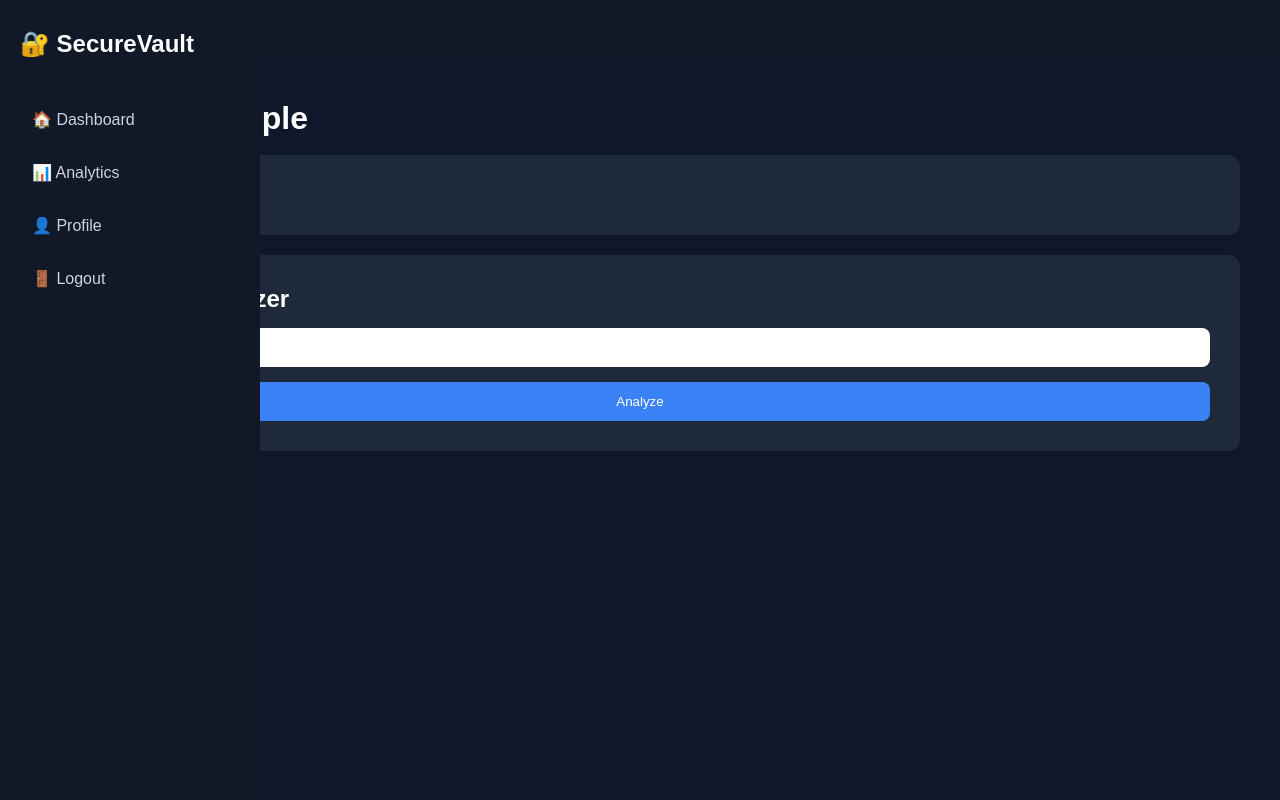
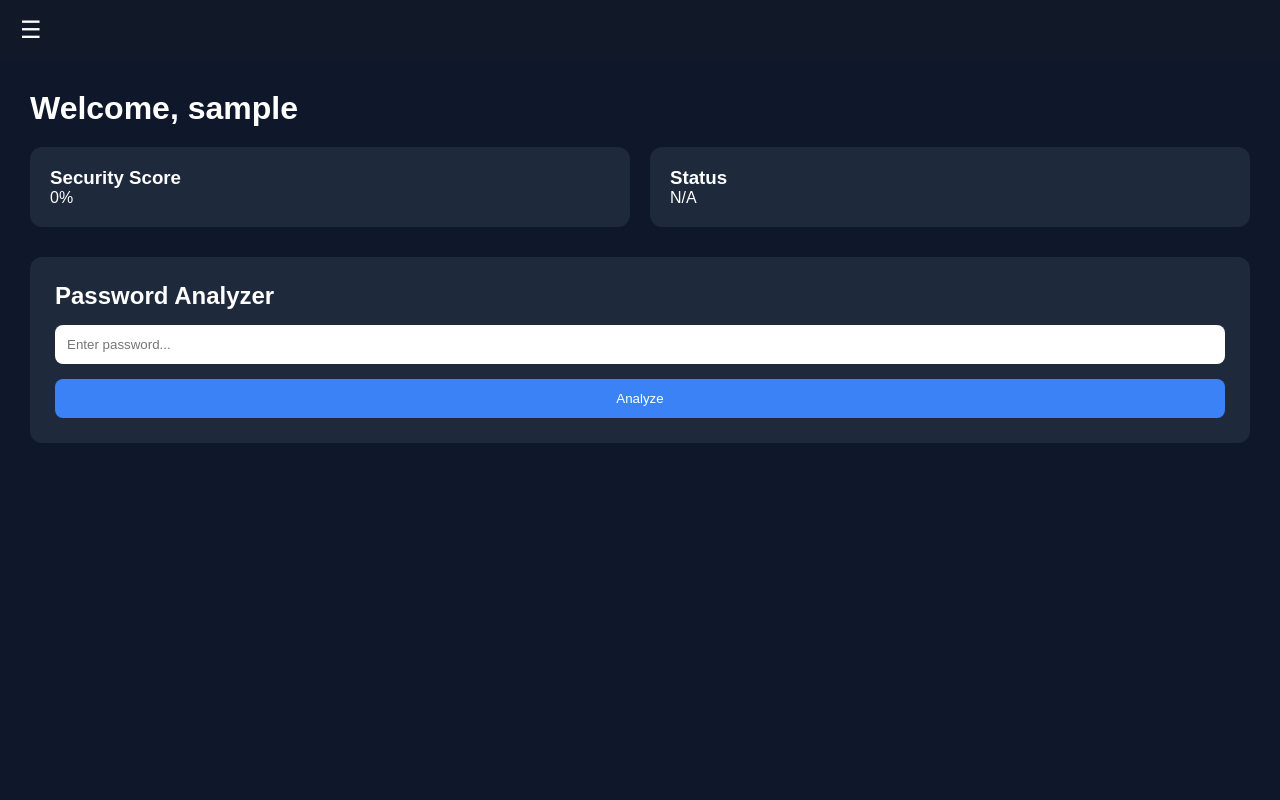
Before and after one commit to Sajeed191/password-strength-analyzer, a Flask app: page /dashboard in a window 1280 px wide. Run offline with Flask 3, Linux system fonts and the light colour scheme; the visitor is signed in with stand-in values (Sample User, id 1).

Commit message:
Update dashboard.html

```diff
--- a/templates/dashboard.html
+++ b/templates/dashboard.html
@@ -16,9 +16,10 @@
 body{
     background:#0f172a;
     color:white;
+    overflow-x:hidden;
 }
 
-/* TOP BAR */
+/* TOPBAR */
 .topbar{
     height:60px;
     background:#111827;
@@ -32,11 +33,11 @@ body{
     cursor:pointer;
 }
 
-/* SIDEBAR */
+/* SIDEBAR (Hidden by default on ALL devices) */
 .sidebar{
     position:fixed;
+    top:0;
     left:-260px;
-    top:0;
     width:260px;
     height:100vh;
     background:#111827;
@@ -78,7 +79,7 @@ body{
     background:rgba(0,0,0,0.6);
     opacity:0;
     visibility:hidden;
-    transition:0.4s;
+    transition:0.3s;
     z-index:1000;
 }
 
@@ -89,35 +90,26 @@ body{
 
 /* MAIN CONTENT */
 .main{
-    padding:40px;
+    padding:30px;
 }
 
-/* PAGE SECTIONS */
-.page{
-    display:none;
-    animation:fadeIn 0.4s ease;
+.cards{
+    display:grid;
+    grid-template-columns:repeat(auto-fit, minmax(250px,1fr));
+    gap:20px;
+    margin-top:20px;
 }
 
-.page.active{
-    display:block;
-}
-
-@keyframes fadeIn{
-    from{opacity:0;}
-    to{opacity:1;}
-}
-
-/* CARDS */
 .card{
     background:#1e293b;
     padding:20px;
     border-radius:12px;
-    margin-bottom:20px;
 }
 
 .analyzer{
+    margin-top:30px;
     background:#1e293b;
-    padding:30px;
+    padding:25px;
     border-radius:12px;
 }
 
@@ -139,36 +131,12 @@ button{
     color:white;
     cursor:pointer;
 }
-
-.progress-bar{
-    margin-top:20px;
-    height:12px;
-    background:#334155;
-    border-radius:10px;
-    overflow:hidden;
-}
-
-.progress-fill{
-    height:100%;
-    width:{{ percentage if percentage else 0 }}%;
-    background:#22c55e;
-    transition:0.5s ease;
-}
-
-/* DESKTOP */
-@media(min-width:768px){
-    .sidebar{
-        left:0;
-    }
-    .overlay{
-        display:none;
-    }
-}
 </style>
 </head>
 
 <body>
 
+<!-- TOPBAR -->
 <div class="topbar">
     <div class="menu-btn" onclick="openSidebar()">☰</div>
 </div>
@@ -177,85 +145,39 @@ button{
 <div class="sidebar" id="sidebar">
     <h2>🔐 SecureVault</h2>
 
-    <a href="#" onclick="showPage('dashboard')">🏠 Dashboard</a>
-    <a href="#" onclick="showPage('analytics')">📊 Analytics</a>
-    <a href="#" onclick="showPage('profile')">👤 Profile</a>
+    <a href="#" onclick="closeSidebar()">🏠 Dashboard</a>
+    <a href="#" onclick="closeSidebar()">📊 Analytics</a>
+    <a href="#" onclick="closeSidebar()">👤 Profile</a>
     <a href="/logout">🚪 Logout</a>
 </div>
 
+<!-- OVERLAY -->
 <div class="overlay" id="overlay" onclick="closeSidebar()"></div>
 
-<!-- MAIN -->
+<!-- MAIN CONTENT -->
 <div class="main">
+    <h1>Welcome, {{ current_user.username }}</h1>
 
-    <!-- DASHBOARD PAGE -->
-    <div id="dashboard" class="page active">
-        <h1>Welcome, {{ current_user.username }}</h1>
-        <br>
-
+    <div class="cards">
         <div class="card">
             <h3>Security Score</h3>
             <p>{{ percentage if percentage else 0 }}%</p>
         </div>
 
-        <div class="analyzer">
-            <h2>Password Analyzer</h2>
-
-            <form method="POST">
-                <input type="text" name="password" placeholder="Enter password..." required>
-                <button type="submit">Analyze</button>
-            </form>
-
-            {% if percentage %}
-            <div class="progress-bar">
-                <div class="progress-fill"></div>
-            </div>
-            {% endif %}
+        <div class="card">
+            <h3>Status</h3>
+            <p>{{ strength if strength else "N/A" }}</p>
         </div>
     </div>
 
-    <!-- ANALYTICS PAGE -->
-    <div id="analytics" class="page">
-        <h1>📊 Analytics</h1>
-        <br>
+    <div class="analyzer">
+        <h2>Password Analyzer</h2>
 
-        <div class="card">
-            <h3>Total Passwords Checked</h3>
-            <p>25</p>
-        </div>
-
-        <div class="card">
-            <h3>Strong Passwords</h3>
-            <p>18</p>
-        </div>
-
-        <div class="card">
-            <h3>Weak Passwords</h3>
-            <p>7</p>
-        </div>
+        <form method="POST">
+            <input type="text" name="password" placeholder="Enter password..." required>
+            <button type="submit">Analyze</button>
+        </form>
     </div>
-
-    <!-- PROFILE PAGE -->
-    <div id="profile" class="page">
-        <h1>👤 Profile</h1>
-        <br>
-
-        <div class="card">
-            <h3>Username</h3>
-            <p>{{ current_user.username }}</p>
-        </div>
-
-        <div class="card">
-            <h3>Email</h3>
-            <p>user@example.com</p>
-        </div>
-
-        <div class="card">
-            <h3>Account Status</h3>
-            <p>Active</p>
-        </div>
-    </div>
-
 </div>
 
 <script>
@@ -268,15 +190,6 @@ function closeSidebar(){
     document.getElementById("sidebar").classList.remove("active");
     document.getElementById("overlay").classList.remove("active");
 }
-
-function showPage(pageId){
-    const pages=document.querySelectorAll(".page");
-    pages.forEach(page=>page.classList.remove("active"));
-
-    document.getElementById(pageId).classList.add("active");
-
-    closeSidebar();
-}
 </script>
 
 </body>
```
